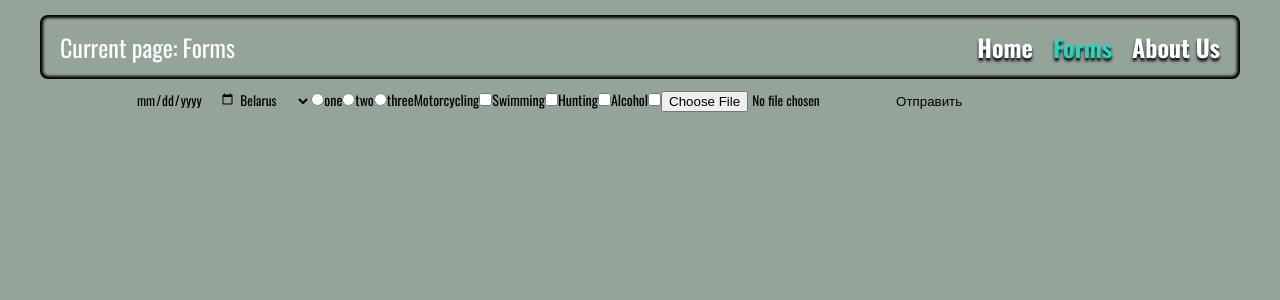
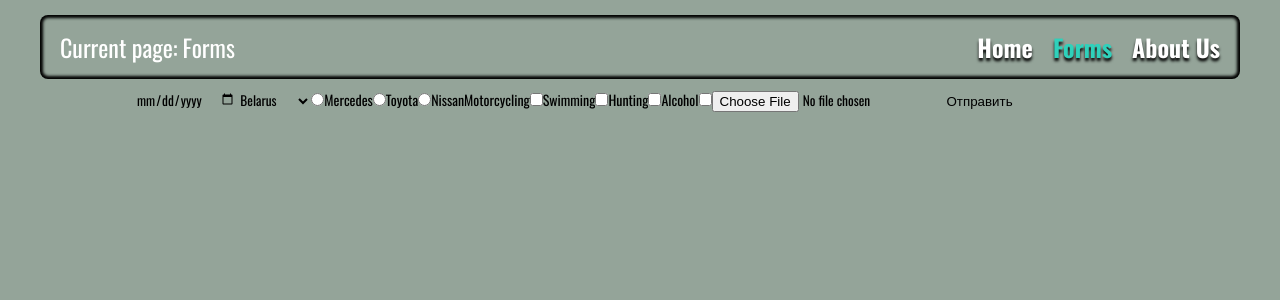
Before and after one commit to davidpinkevich/React-components, a React (Vite) app: page /forms in a window 1280 px wide. Shown: the top 300 px of the page. Built offline with nearby package versions, Linux system fonts and the light colour scheme.

Commit message:
feat: add new items

```diff
--- a/src/components/Forms/Radio.tsx
+++ b/src/components/Forms/Radio.tsx
@@ -6,7 +6,7 @@ export class Radio extends Component<TInputsRadio> {
     super(props);
   }
   render() {
-    const arrayRadio = ['one', 'two', 'three'];
+    const arrayRadio = ['Mercedes', 'Toyota', 'Nissan'];
     return (
       <>
         {arrayRadio.map((elem, index) => {
```
